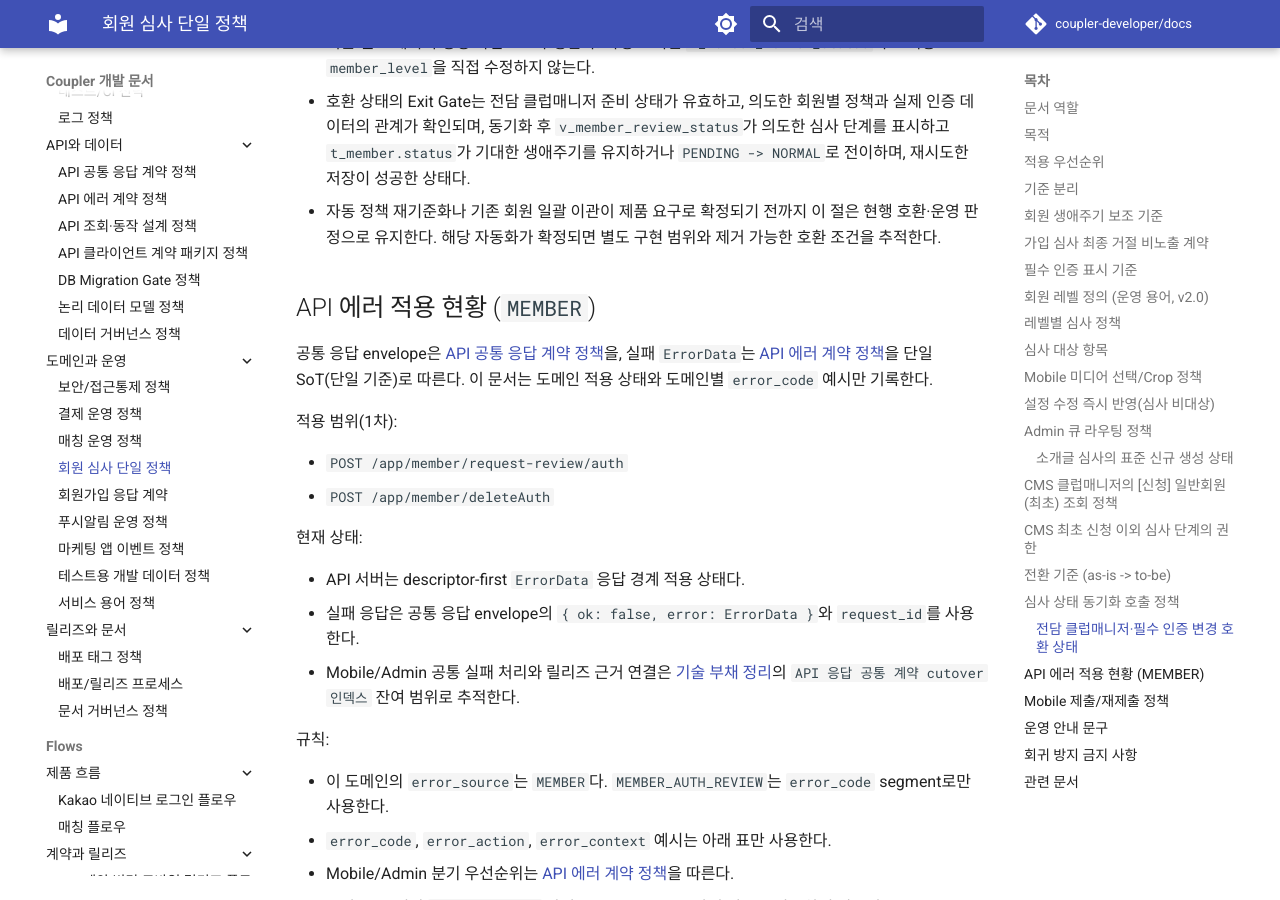
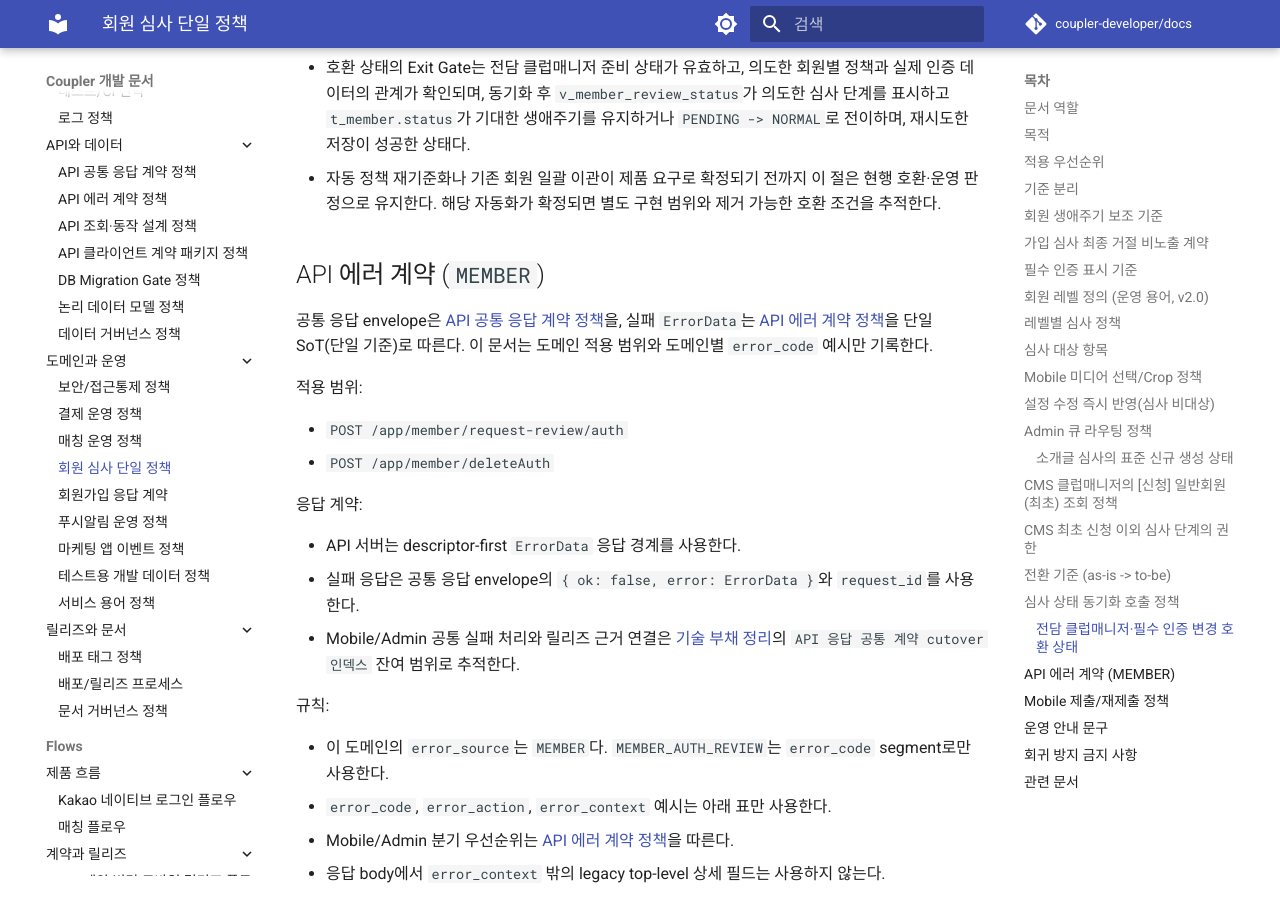
Before and after one commit to coupler-developer/docs, an MkDocs documentation site: the page built from content/policy/member-review-policy.md, in a window 1280 px wide and 900 px high, scrolled down 11276 px. Built offline with MkDocs 1.6.1 and Material for MkDocs 9.7.7, drawn with Linux system fonts in a browser that asks for light colours; comment, search, counter and statistics services are not loaded; some of the changed text lies outside the part shown.

Commit message:
docs: 시점 의존 표현과 식별자 정리
Reason:
- 개발계 날짜·완료 현황과 개인 계정명이 장기 유지 문서의 안정성을 낮추고 구현 계약을 가렸다.

Changes:
- 발행 관리자를 코드 계약 상수로 식별하도록 관련 문서를 일치시켰다.
- 업로드와 회원 심사 문구를 현행 계약 중심으로 바꾸고 중복된 완료 현황을 제거했다.

How:
- 환경별 값은 코드 SoT를 참조하고 문서에는 지속되는 동작·금지 규칙만 남겼다.

Tests:
- docs 표준 Gate 통과 (구조·lifecycle·회귀 테스트·lint·strict build)

```diff
--- a/content/policy/member-review-policy.md
+++ b/content/policy/member-review-policy.md
@@ -222,7 +222,6 @@ Mobile에서 심사 제출 전에 적용하는 미디어 선택/Crop 기준은
 - 최초 신청 이외 심사 단계 권한 완료 조건: 일반 클럽매니저의 현재 `CHARGE` 회원은 단계별 허용 상태에서만
   조회·승인·반려되고, `SHARE`·무배정·타 전담 회원의 직접 상세/승인/반려 요청은 거부되며 역할·배정별
   Admin·API 테스트가 같은 결론을 검증한 상태다.
-- `request_origin` fallback(`coalesce`) 로직은 개발 DB 기준 제거 완료이며, 재도입을 금지한다.
 - 큐 중복(동일 요청이 2개 큐에 동시 노출) 0건을 전환 완료 조건으로 둔다.
 
 ## 심사 상태 동기화 호출 정책
@@ -309,19 +308,19 @@ CMS 회원정보 저장은 닉네임처럼 필수 인증과 무관한 필드를
 - 자동 정책 재기준화나 기존 회원 일괄 이관이 제품 요구로 확정되기 전까지 이 절은 현행 호환·운영 판정으로
   유지한다. 해당 자동화가 확정되면 별도 구현 범위와 제거 가능한 호환 조건을 추적한다.
 
-## API 에러 적용 현황 (`MEMBER`)
+## API 에러 계약 (`MEMBER`)
 
 공통 응답 envelope은 [API 공통 응답 계약 정책](api-response-contract-policy.md)을, 실패 `ErrorData`는 [API 에러 계약 정책](api-error-contract-policy.md)을 단일 SoT(단일 기준)로 따른다.
-이 문서는 도메인 적용 상태와 도메인별 `error_code` 예시만 기록한다.
+이 문서는 도메인 적용 범위와 도메인별 `error_code` 예시만 기록한다.
 
-적용 범위(1차):
+적용 범위:
 
 - `POST /app/member/request-review/auth`
 - `POST /app/member/deleteAuth`
 
-현재 상태:
+응답 계약:
 
-- API 서버는 descriptor-first `ErrorData` 응답 경계 적용 상태다.
+- API 서버는 descriptor-first `ErrorData` 응답 경계를 사용한다.
 - 실패 응답은 공통 응답 envelope의 `{ ok: false, error: ErrorData }`와 `request_id`를 사용한다.
 - Mobile/Admin 공통 실패 처리와 릴리즈 근거 연결은 [기술 부채 정리](../technical-debt/technical-debt.md)의 `API 응답 공통 계약 cutover 인덱스` 잔여 범위로 추적한다.
 
```
Also changed, not shown: content/architecture/development-test-data-system.md (+6 -3 lines), content/architecture/upload-media-system.md (+3 -1 lines), content/flows/cross-project/development-test-data-flow.md (+2 -2 lines), content/policy/development-test-data-policy.md (+8 -2 lines), content/technical-debt/technical-debt.md (+2 -1 lines).
